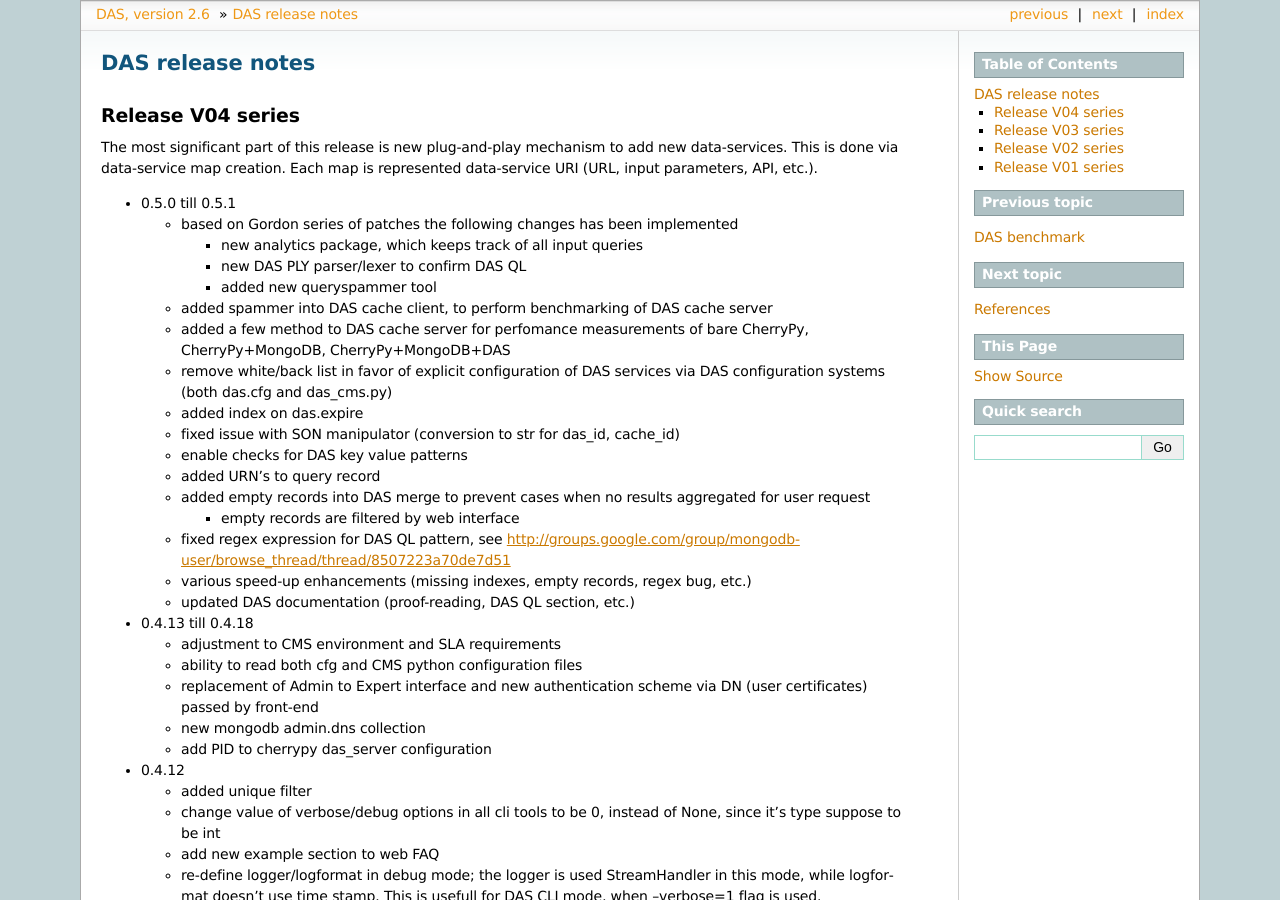
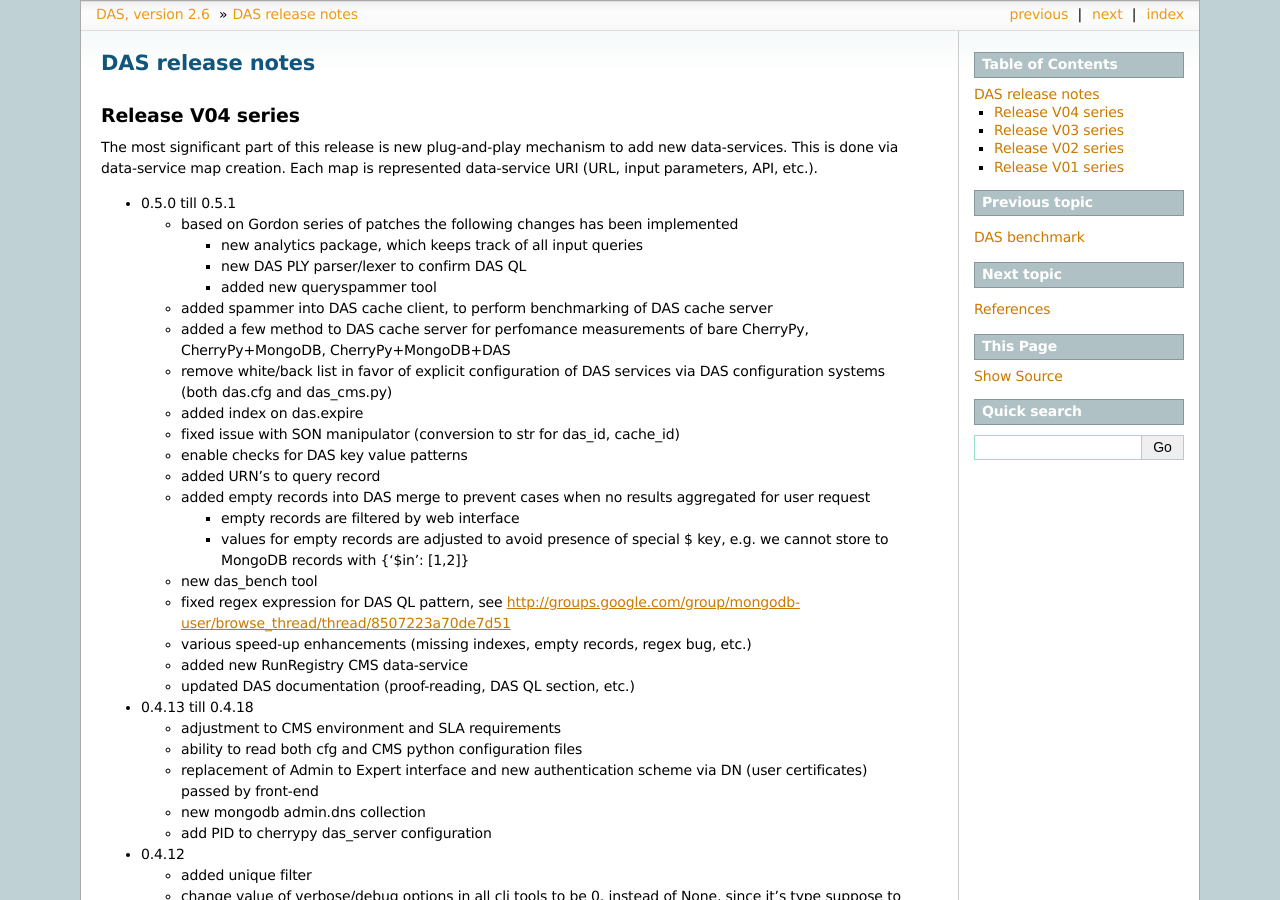
Before and after one commit to dmwm/DAS, a Sphinx documentation site: the page built from doc/sphinx/changelog.rst, in a window 1280 px wide and 900 px high. Built offline with Sphinx 7.4.7, drawn with Linux system fonts in a browser that asks for light colours; the version number is read from the project's files by our own code.

Commit message:
Update
git-svn-id: svn+ssh://svn.cern.ch/reps/CMSDMWM/DAS/trunk@10336 4525493e-7705-40b1-a816-d608a930855b

```diff
--- a/doc/sphinx/changelog.rst
+++ b/doc/sphinx/changelog.rst
@@ -30,10 +30,14 @@ map is represented data-service URI (URL, input parameters, API, etc.).
     aggregated for user request
 
     - empty records are filtered by web interface
+    - values for empty records are adjusted to avoid presence of special $ key,
+      e.g. we cannot store to MongoDB records with {'$in': [1,2]}
 
+  - new das_bench tool
   - fixed regex expression for DAS QL pattern, see
     http://groups.google.com/group/mongodb-user/browse_thread/thread/8507223a70de7d51
   - various speed-up enhancements (missing indexes, empty records, regex bug, etc.)
+  - added new RunRegistry CMS data-service
   - updated DAS documentation (proof-reading, DAS QL section, etc.)
 
 - 0.4.13 till 0.4.18
```
